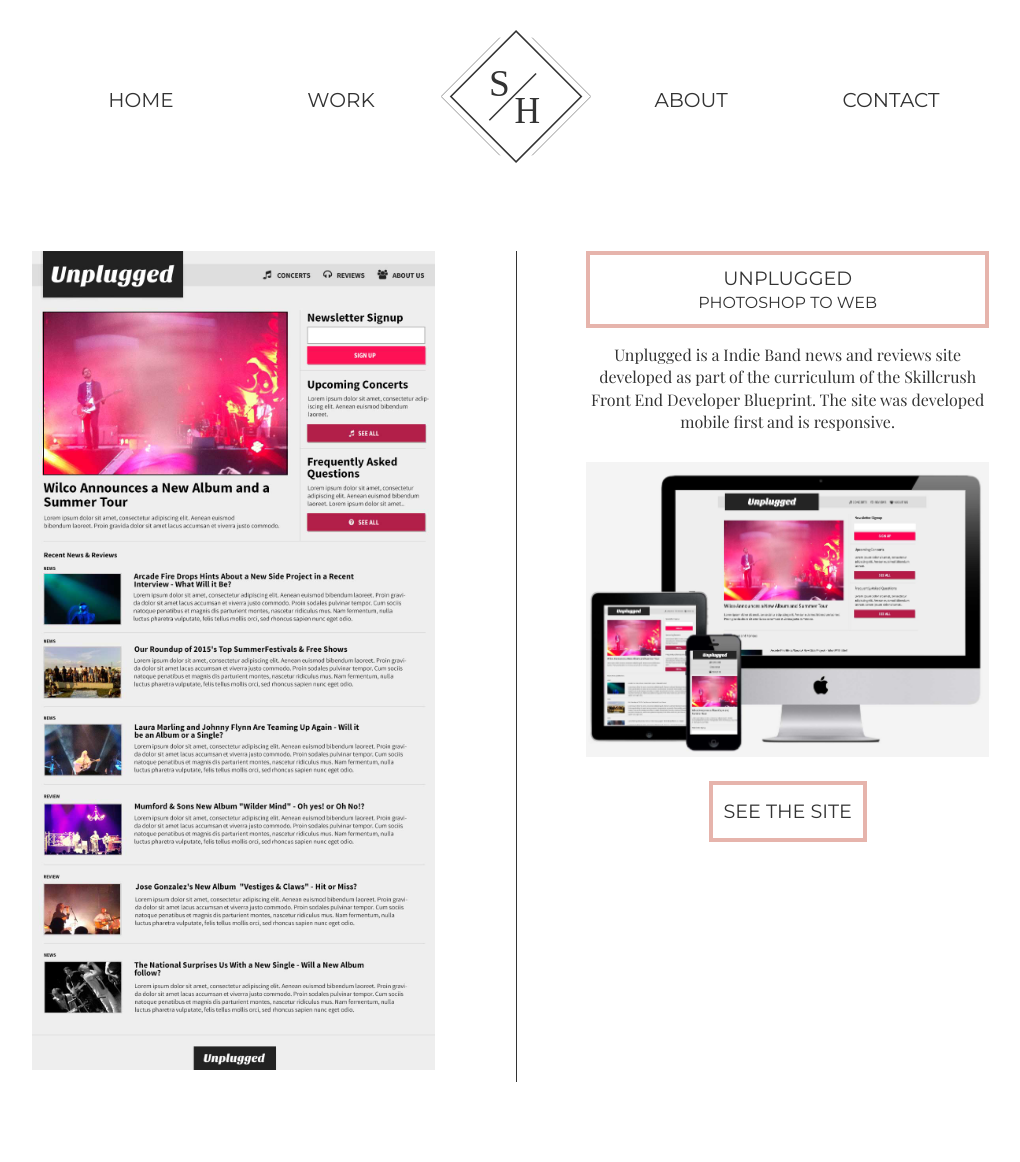
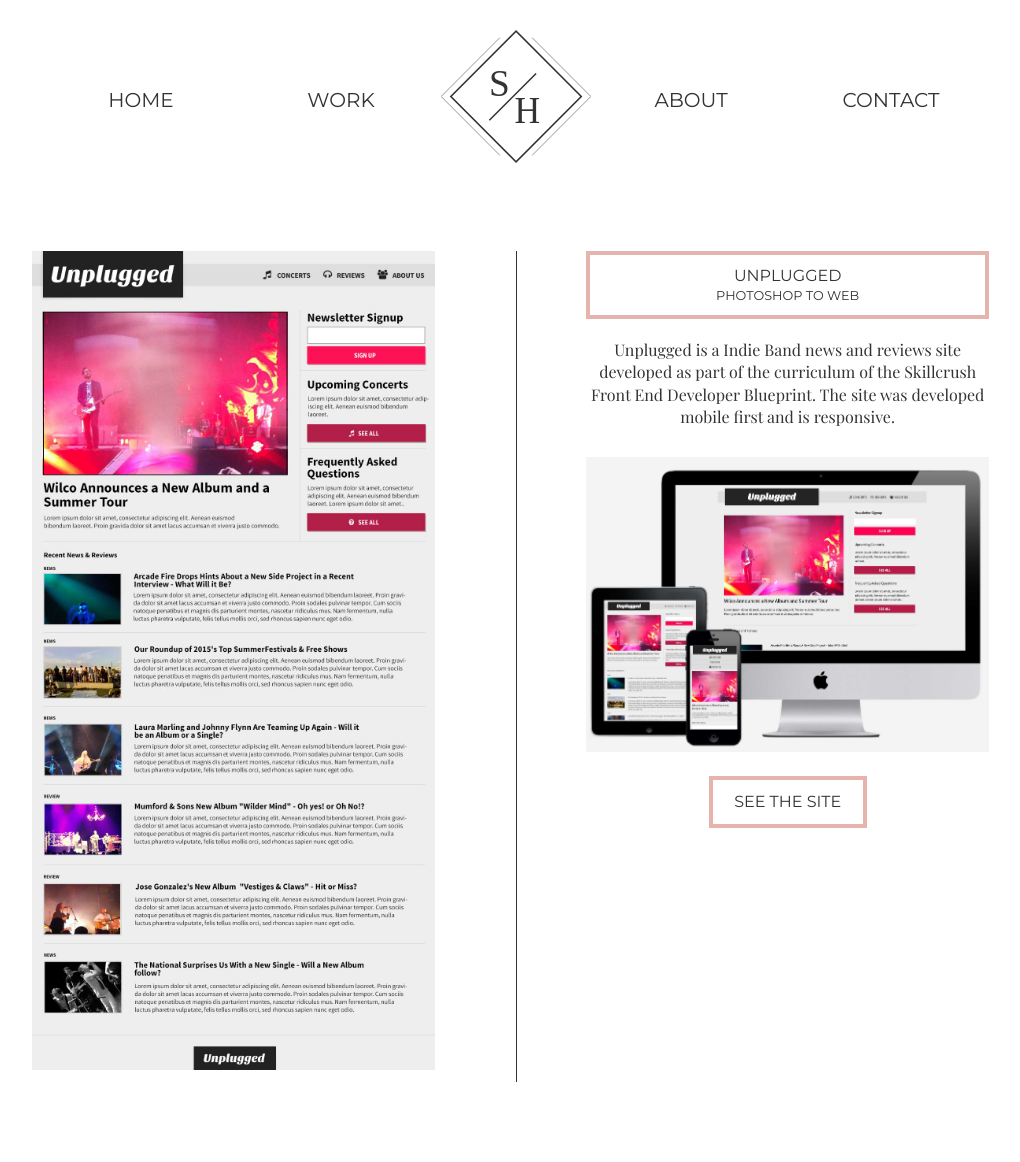
Before and after one commit to skiddhubbard/skiddhubbard.github.io, a Jekyll site: the page built from unplugged.html, in a window 1280 px wide. Shown: the whole page, without its empty margins (124-1144 px from the left). Built offline with Jekyll 4.4.1, drawn with Linux system fonts in a browser that asks for light colours.

Commit message:
changed font sizes

```diff
--- a/_sass/site/_base.scss
+++ b/_sass/site/_base.scss
@@ -486,7 +486,7 @@ li {
 
  .title {
    border: solid 4px #e6b4ac;
-   margin-bottom: 10px;
+   margin: 3% 0px 5%;
  }
 
  .title h1 {
@@ -543,9 +543,8 @@ li {
 }
 
 .title-work {
-  width: 80%;
   border: solid 4px #e6b4ac;
-  margin: 10px auto;
+  margin: 3% 0px 5%;
 }
 
 .title-work h1 {
@@ -590,7 +589,7 @@ li {
 
   }
 
-  @media (min-width: 920px) {
+  @media (min-width: 1024px) {
 
     .col-1 {
       width: 35%;
@@ -612,6 +611,30 @@ li {
 
     .work-description {
       width: 100%;
+    }
+
+    .more-button h1 {
+      font-size: 1em;
+    }
+
+    .site-button h1 {
+      font-size: 1em;
+    }
+
+    .title h1 {
+      font-size: 1em;
+    }
+
+    .title h2 {
+      font-size: 0.8em;
+    }
+
+    .title-work h1 {
+      font-size: 1em;
+    }
+
+    .title-work h2 {
+      font-size: 0.8em;
     }
 
     .larger {
```
